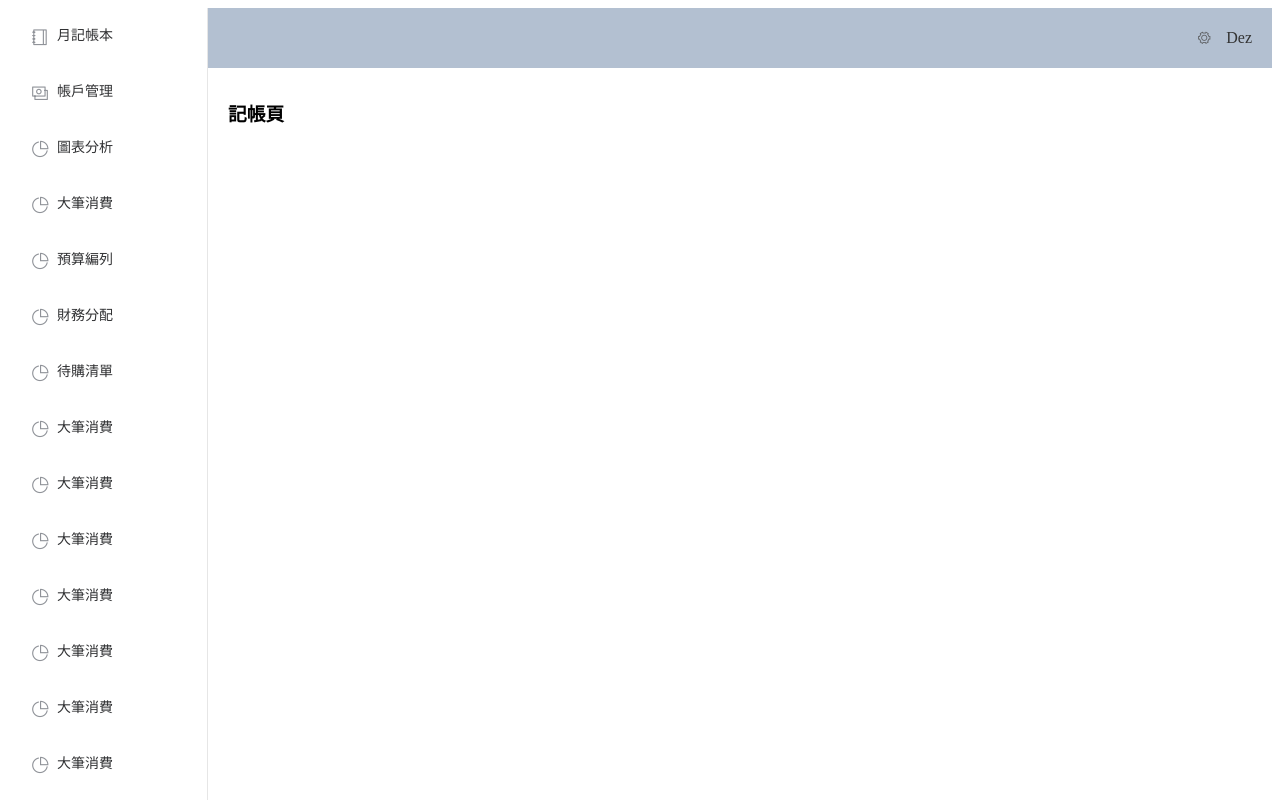
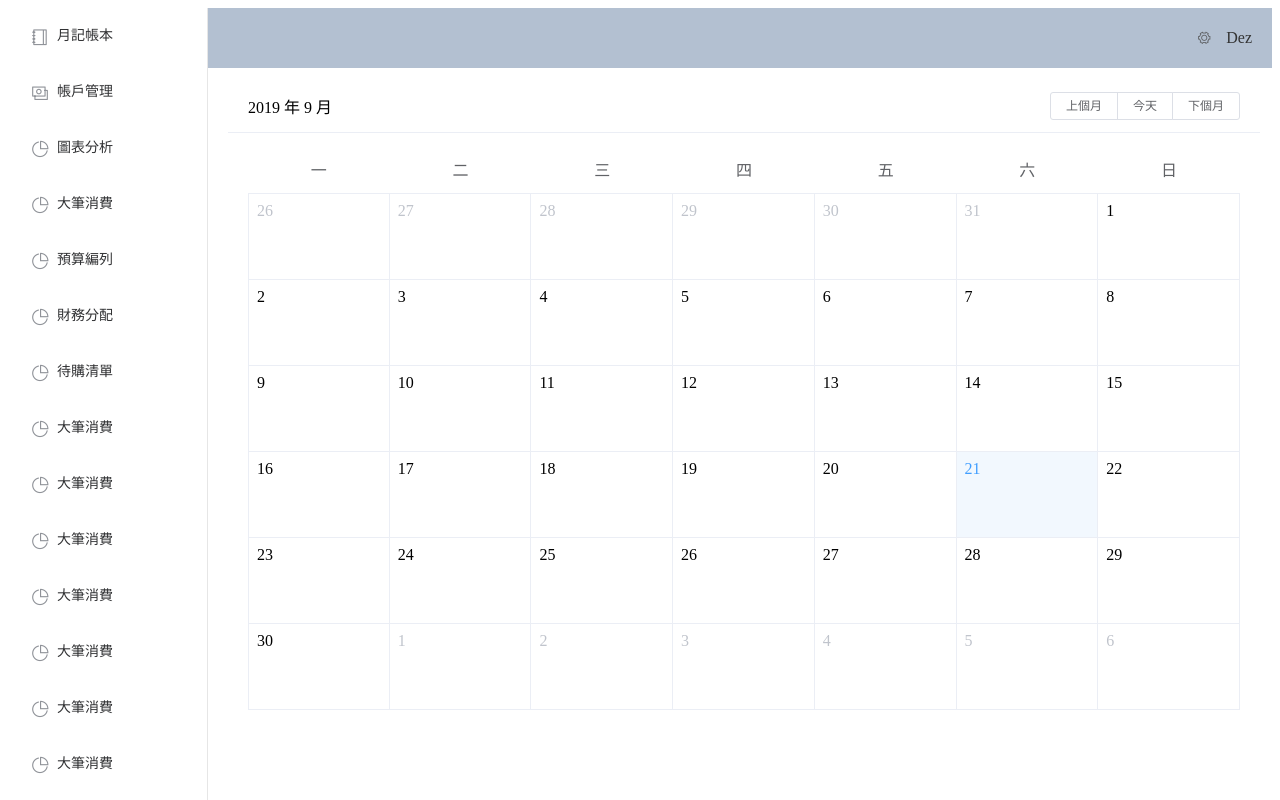
Before and after one commit to ckchuang-dev/richbook, a Vue app: page /accounting in a window 1280 px wide. Shown: the top 800 px of the page. Built offline with nearby package versions, Linux system fonts and the light colour scheme.

Commit message:
Add test main page for accounting

```diff
--- a/src/views/Accounting/index.vue
+++ b/src/views/Accounting/index.vue
@@ -1,9 +1,16 @@
 <template>
-  <h1>記帳頁</h1>
+  <el-calendar v-model="value">
+  </el-calendar>
 </template>
 
 <script>
-  export default {}
+  export default {
+    data() {
+      return {
+        value: new Date()
+      }
+    }
+  }
 </script>
 
 <style>
```
